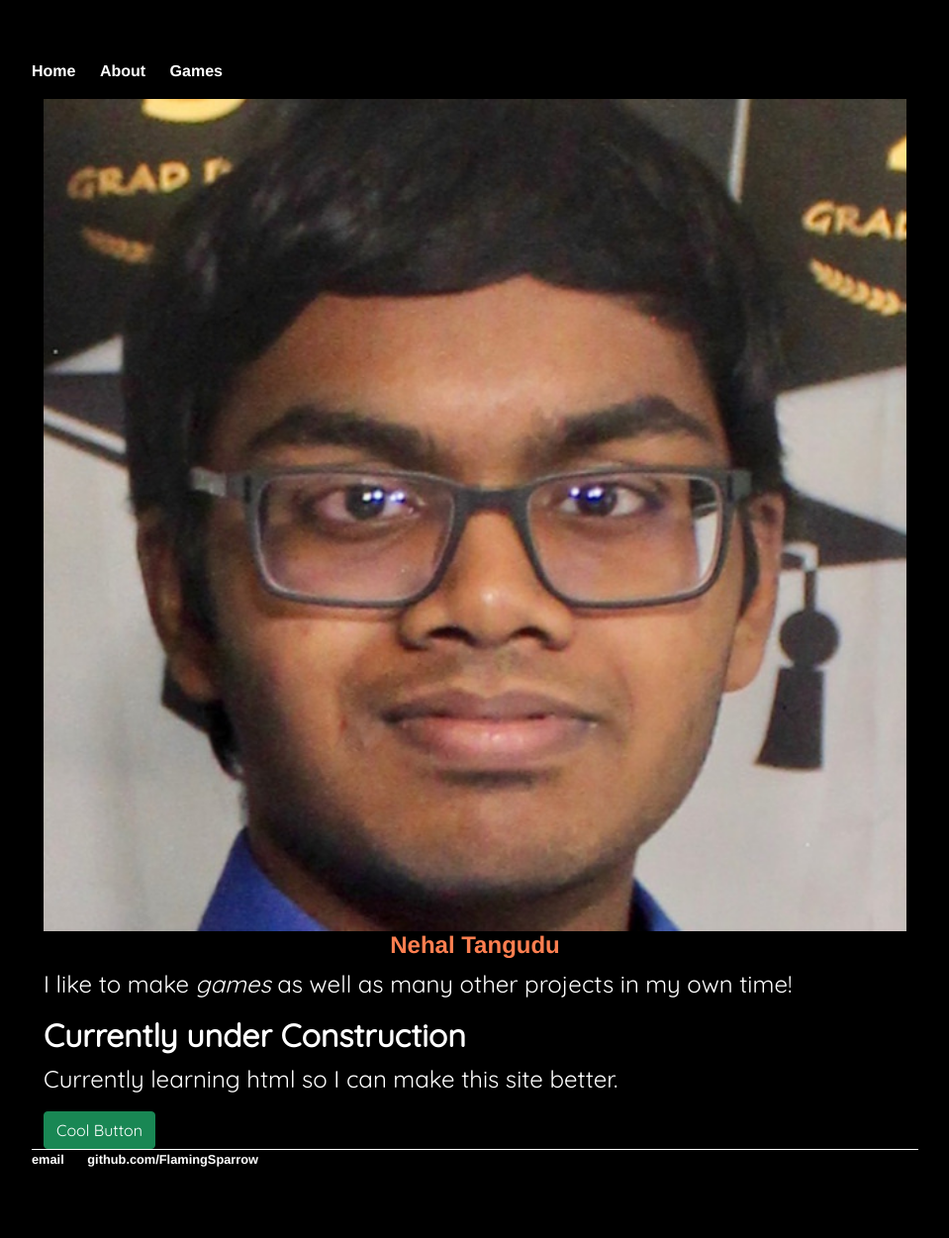
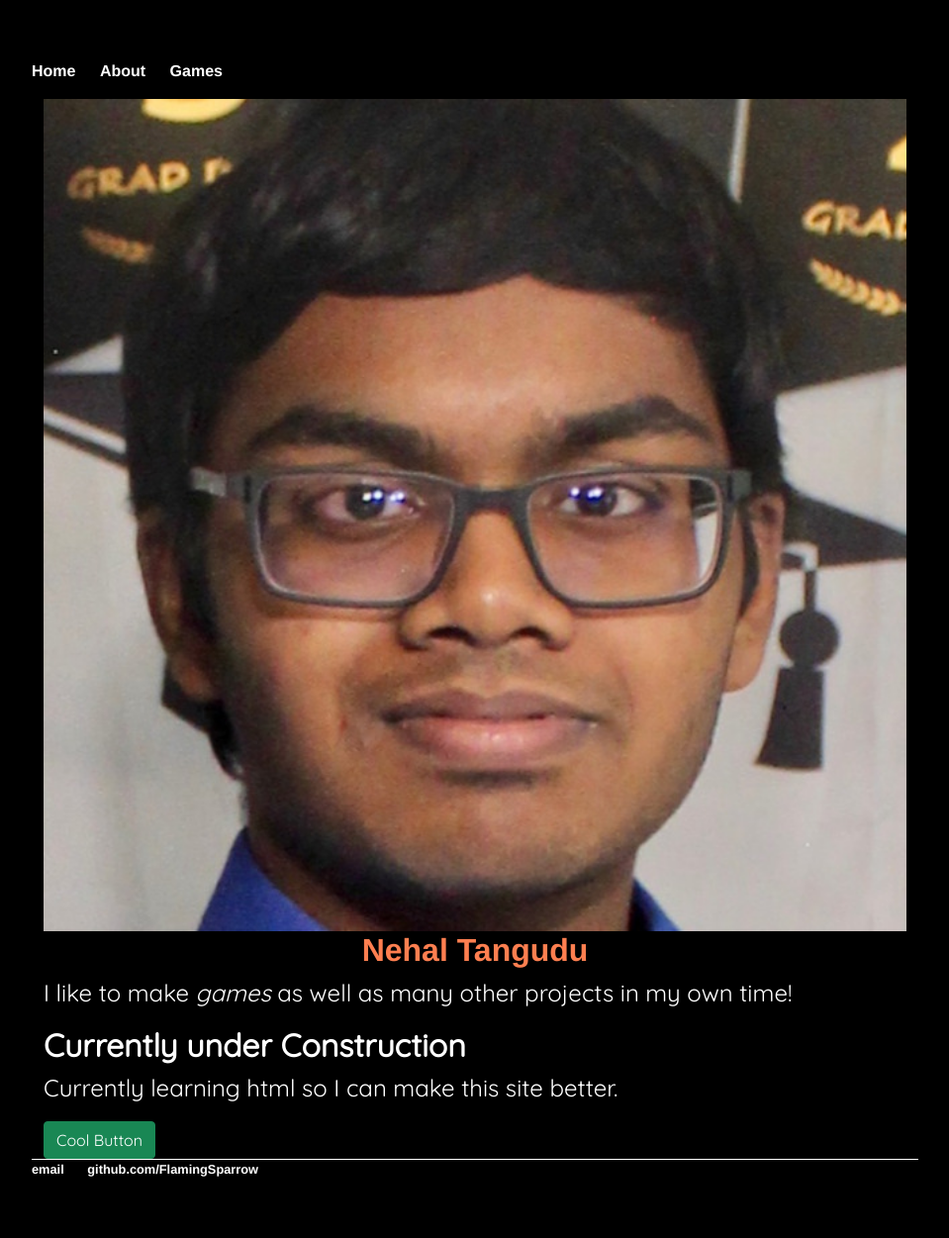
Before and after one commit to FlamingSparrow/flamingsparrow.github.io, a Jekyll site: the page built from index.html, in a window 1280 px wide. Shown: the whole page at 99% size, without its empty margins (160-1119 px from the left). Built offline with Jekyll 4.4.1, drawn with Linux system fonts in a browser that asks for light colours.

Commit message:
Update main.css

```diff
--- a/css/main.css
+++ b/css/main.css
@@ -35,7 +35,7 @@ h1 {
     font-family:'Helvetica', 'Arial', 'Sans-Serif';
     color: coral;
     text-align: center;
-    font-size: x-large;
+    font-size: xx-large;
 }
 p {
     font-size: 1.5em;
```
